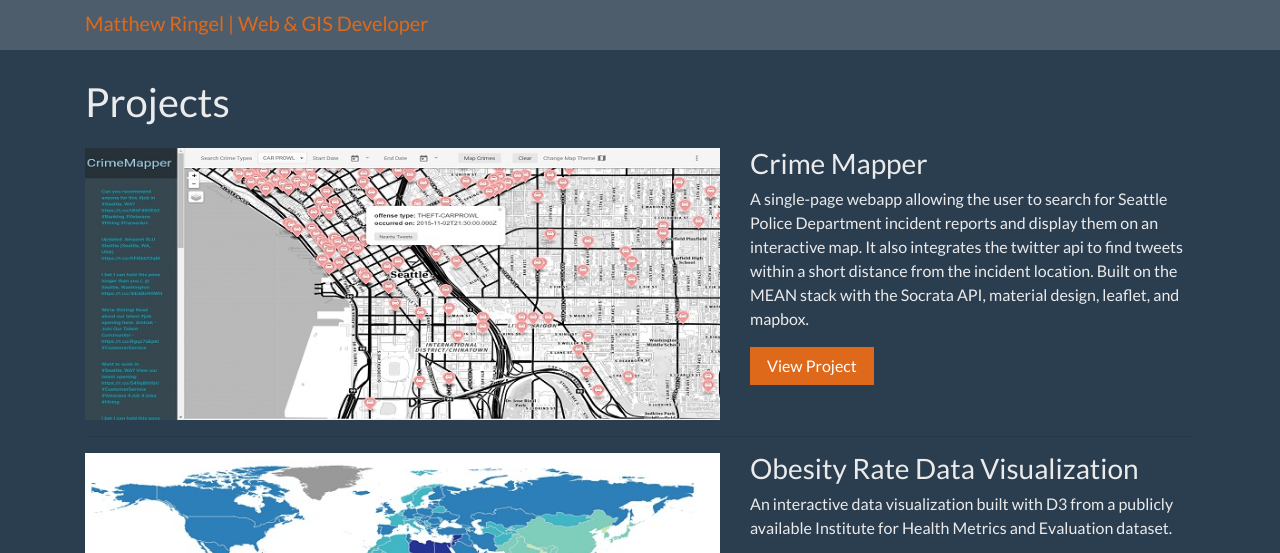
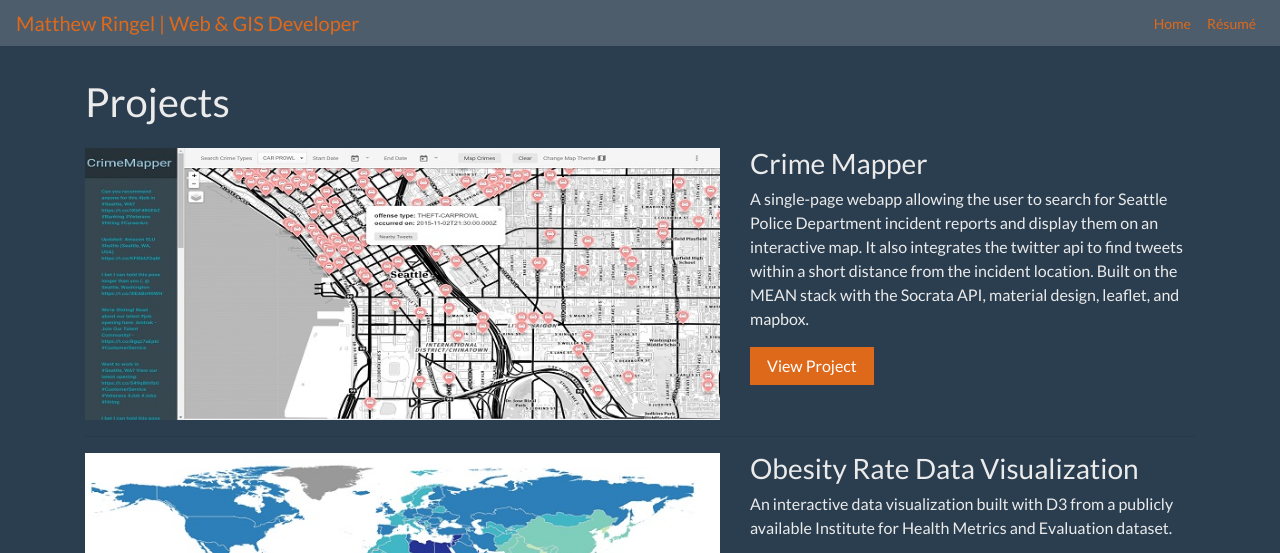
Before and after one commit to mringel/portfolio-page, a plain HTML site: page index.html in a window 1280 px wide. Shown: the top 553 px of the page. Drawn offline with Linux system fonts and the light colour scheme.

Commit message:
edits to navbar for compatibility with bootstrap v4alpha

```diff
--- a/index.html
+++ b/index.html
@@ -21,29 +21,24 @@
   <body>
 
     <!-- Navigation -->
-    <nav class="navbar navbar-expand-lg navbar-dark bg-primary fixed-top">
-      <div class="container">
-        <a class="navbar-brand" href="#">Matthew Ringel | Web & GIS Developer</a>
-        <button class="navbar-toggler" type="button" data-toggle="collapse" data-target="#navbarResponsive" aria-controls="navbarResponsive" aria-expanded="false" aria-label="Toggle navigation">
+    <nav class="navbar navbar-toggleable-md navbar-dark bg-primary fixed-top">
+      <button class="navbar-toggler navbar-toggler-right" type="button" data-toggle="collapse" data-target="#navbarSupportedContent" aria-controls="navbarSupportedContent" aria-expanded="false" aria-label="Toggle navigation">
         <span class="navbar-toggler-icon"></span>
       </button>
-        <div class="collapse navbar-collapse" id="navbarResponsive">
+      <a class="navbar-brand" href="#">Matthew Ringel | Web & GIS Developer</a>
+
+      <div class="collapse navbar-collapse" id="navbarSupportedContent">
         <ul class="navbar-nav ml-auto">
           <li class="nav-item active">
-              <a class="nav-link" href="#">Home
-                <span class="sr-only">(current)</span>
-              </a>
+            <a class="nav-link" href="#">Home <span class="sr-only">(current)</span></a>
           </li>
           <li class="nav-item">
-              <a class="nav-link" href="https://gist.github.com/mringel/da1602e7a6962602c0f6de21aaf16e04" target="_blank">Resume</a>
+            <a class="nav-link" href="https://gist.github.com/mringel/da1602e7a6962602c0f6de21aaf16e04" target="_blank">Résumé</a>
           </li>
-            <!-- <li class="nav-item">
-              <a class="nav-link" href="#">Contact</a>
-            </li> -->
         </ul>
       </div>
-      </div>
     </nav>
+
 
     <!-- Page Content -->
     <div class="container">
```
Lines whose indentation alone changed are shown as unchanged.
